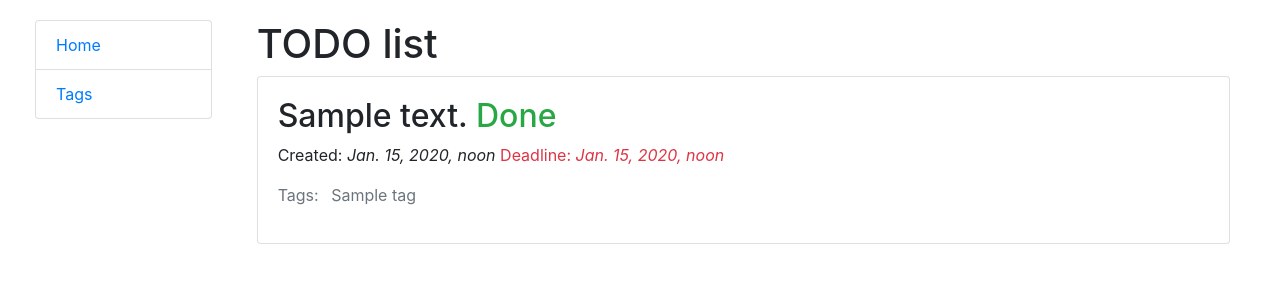
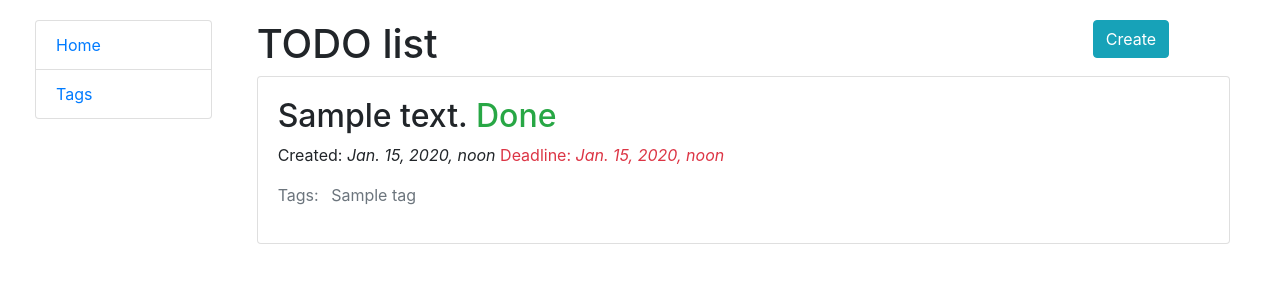
Before and after one commit to alina-boichenko/to-do-list, a Django app: page / in a window 1280 px wide. Shown: the top 300 px of the page. Run offline with Django 4.2, Linux system fonts and the light colour scheme; tables that the repository leaves empty hold one stand-in row (values such as "Sample post").

Commit message:
Added button link for TaskCreateView

```diff
--- a/templates/to_do/task_list.html
+++ b/templates/to_do/task_list.html
@@ -4,7 +4,14 @@
 
 {% block content %}
   <div class="container">
-    <h1>TODO list</h1>
+    <div class="row">
+      <div class="col-lg-10">
+        <h1>TODO list</h1>
+      </div>
+      <div class="col-lg-2">
+        <a class="btn btn-info" href="{% url 'to_do:task-create' %}">Create</a>
+      </div>
+    </div>
 
     {% for task in task_list %}
       <div class="card">
```
